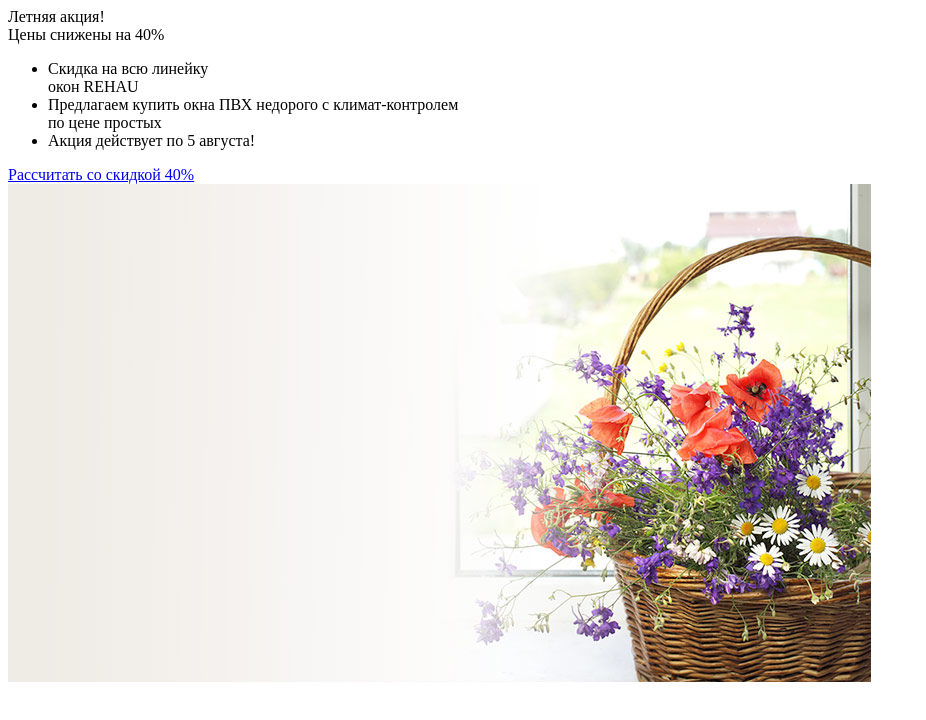
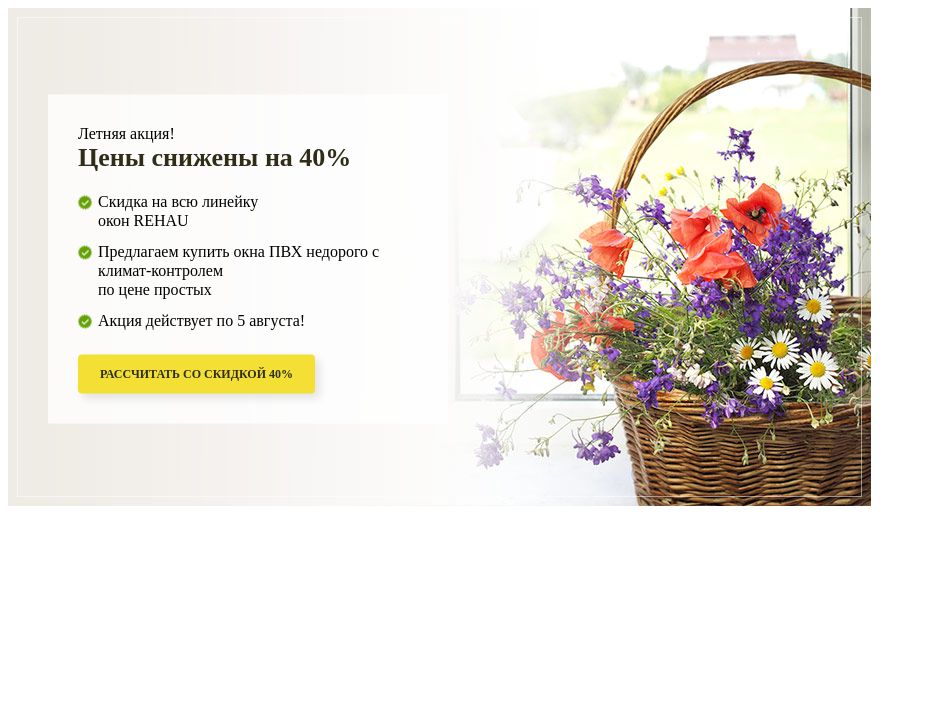
Before and after one commit to ishutin-pavel/ip-promo, a plain HTML site: page index.html in a window 1280 px wide. Shown: the whole page, without its empty margins (0-926 px from the left). Drawn offline with Linux system fonts and the light colour scheme.

Commit message:
rename style.css

```diff
--- a/index.html
+++ b/index.html
@@ -4,7 +4,7 @@
   <meta charset="UTF-8">
   <meta name="viewport" content="width=device-width, initial-scale=1.0">
   <title>IP Promo Block</title>
-  <link href="ip-promo.css" rel="stylesheet" />
+  <link href="style.css" rel="stylesheet" />
 </head>
 <body>
 
```
